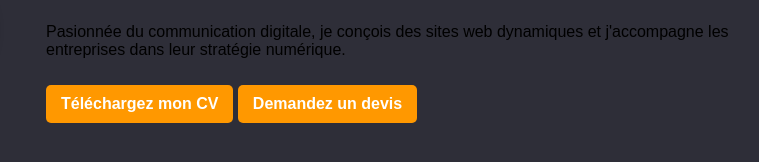
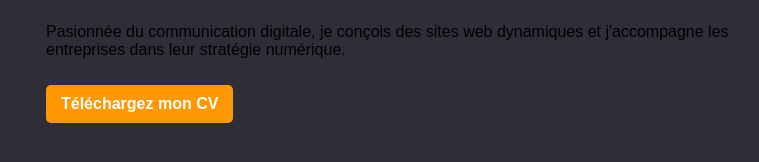
Before and after one commit to Asta2412/Portfolio-Aissatou, a plain HTML site: page index.html in a window 1280 px wide. Shown: the part 452-614 px from the top of the page, 394-1153 px from the left. Drawn offline with Linux system fonts and the light colour scheme.

Commit message:
Fix HTML formatting and remove extraneous characters

```diff
--- a/index.html
+++ b/index.html
@@ -36,7 +36,6 @@
             <p>Pasionnée du communication digitale, je conçois des sites web dynamiques et j'accompagne les entreprises dans leur stratégie numérique.</p>
 
                 <a href="Sources/CV - Aïssatou Ba (2).pdf" class="btn" download>Téléchargez mon CV</a>
-                <a href="https://forms.gle/u5RVfa4YTj9B3XyC8" class="btn btn-devis"> Demandez un devis</a>
             </div>
         </div>
     </section>
```
